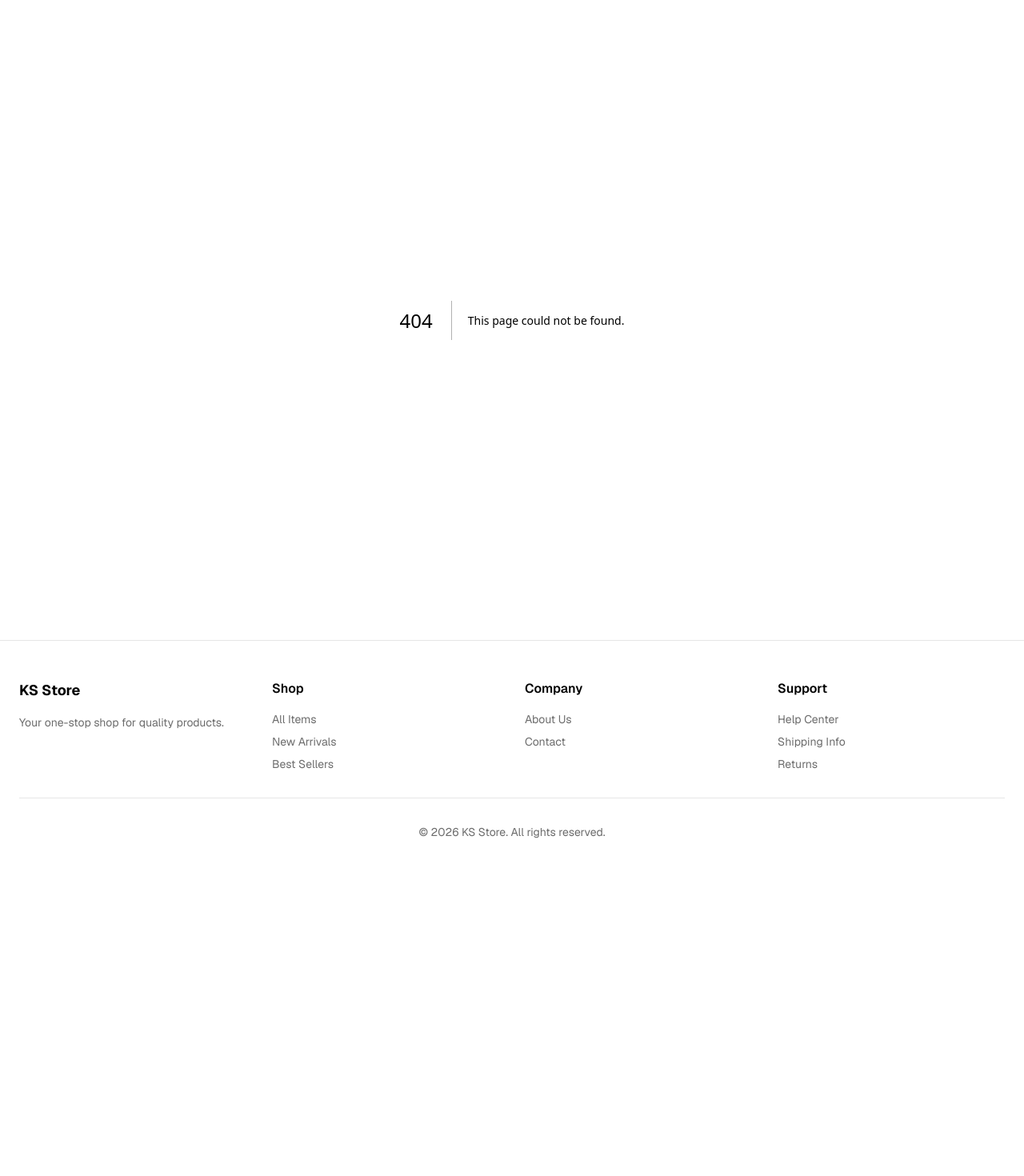
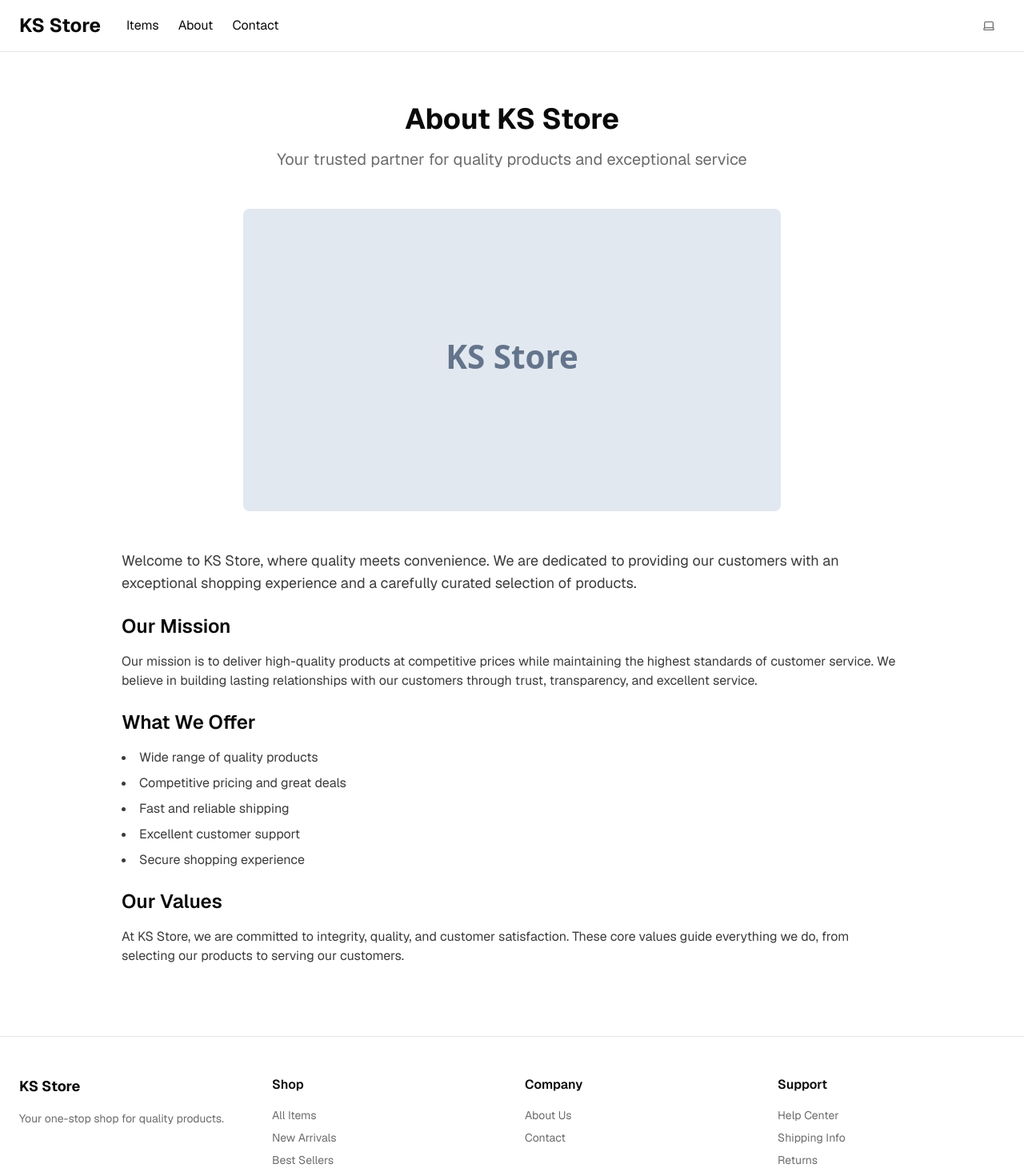
Before and after one commit to AroParada/ks-store, a Next.js app: page /about in a window 1280 px wide. Before the commit this address had no page. Shown: the top 1470 px of the page at 80% size. Before the commit the page ends 1098 px from the top, so only its background shows below. Built offline with nearby package versions, Linux system fonts and the light colour scheme; no server answers.

Commit message:
Add public about page with placeholder image and font
Co-authored-by: AroParada <69997332+AroParada@users.noreply.github.com>

```diff
--- /dev/null
+++ b/app/about/page.tsx
@@ -0,0 +1,75 @@
+import { Header } from "@/components/header";
+
+export default function AboutPage() {
+  return (
+    <div className="min-h-screen flex flex-col">
+      <Header />
+      <main className="flex-1">
+        <section className="max-w-5xl mx-auto px-6 py-16">
+          <div className="mb-12 text-center">
+            <h1 className="text-4xl font-bold mb-4">About KS Store</h1>
+            <p className="text-xl text-foreground/60">
+              Your trusted partner for quality products and exceptional service
+            </p>
+          </div>
+
+          <div className="mb-12 flex justify-center">
+            <div className="w-full max-w-2xl aspect-video rounded-lg overflow-hidden bg-muted flex items-center justify-center">
+              <svg
+                xmlns="http://www.w3.org/2000/svg"
+                viewBox="0 0 800 450"
+                className="w-full h-full"
+              >
+                <rect width="800" height="450" fill="#e2e8f0" />
+                <text
+                  x="400"
+                  y="225"
+                  fontFamily="system-ui, -apple-system, sans-serif"
+                  fontSize="48"
+                  fontWeight="bold"
+                  fill="#64748b"
+                  textAnchor="middle"
+                  dominantBaseline="middle"
+                >
+                  KS Store
+                </text>
+              </svg>
+            </div>
+          </div>
+
+          <div className="prose prose-lg dark:prose-invert mx-auto">
+            <p className="text-lg text-foreground/80 mb-6">
+              Welcome to KS Store, where quality meets convenience. We are dedicated to
+              providing our customers with an exceptional shopping experience and a
+              carefully curated selection of products.
+            </p>
+
+            <h2 className="text-2xl font-semibold mb-4">Our Mission</h2>
+            <p className="text-foreground/80 mb-6">
+              Our mission is to deliver high-quality products at competitive prices while
+              maintaining the highest standards of customer service. We believe in building
+              lasting relationships with our customers through trust, transparency, and
+              excellent service.
+            </p>
+
+            <h2 className="text-2xl font-semibold mb-4">What We Offer</h2>
+            <ul className="list-disc list-inside text-foreground/80 mb-6 space-y-2">
+              <li>Wide range of quality products</li>
+              <li>Competitive pricing and great deals</li>
+              <li>Fast and reliable shipping</li>
+              <li>Excellent customer support</li>
+              <li>Secure shopping experience</li>
+            </ul>
+
+            <h2 className="text-2xl font-semibold mb-4">Our Values</h2>
+            <p className="text-foreground/80 mb-6">
+              At KS Store, we are committed to integrity, quality, and customer satisfaction.
+              These core values guide everything we do, from selecting our products to
+              serving our customers.
+            </p>
+          </div>
+        </section>
+      </main>
+    </div>
+  );
+}
```
